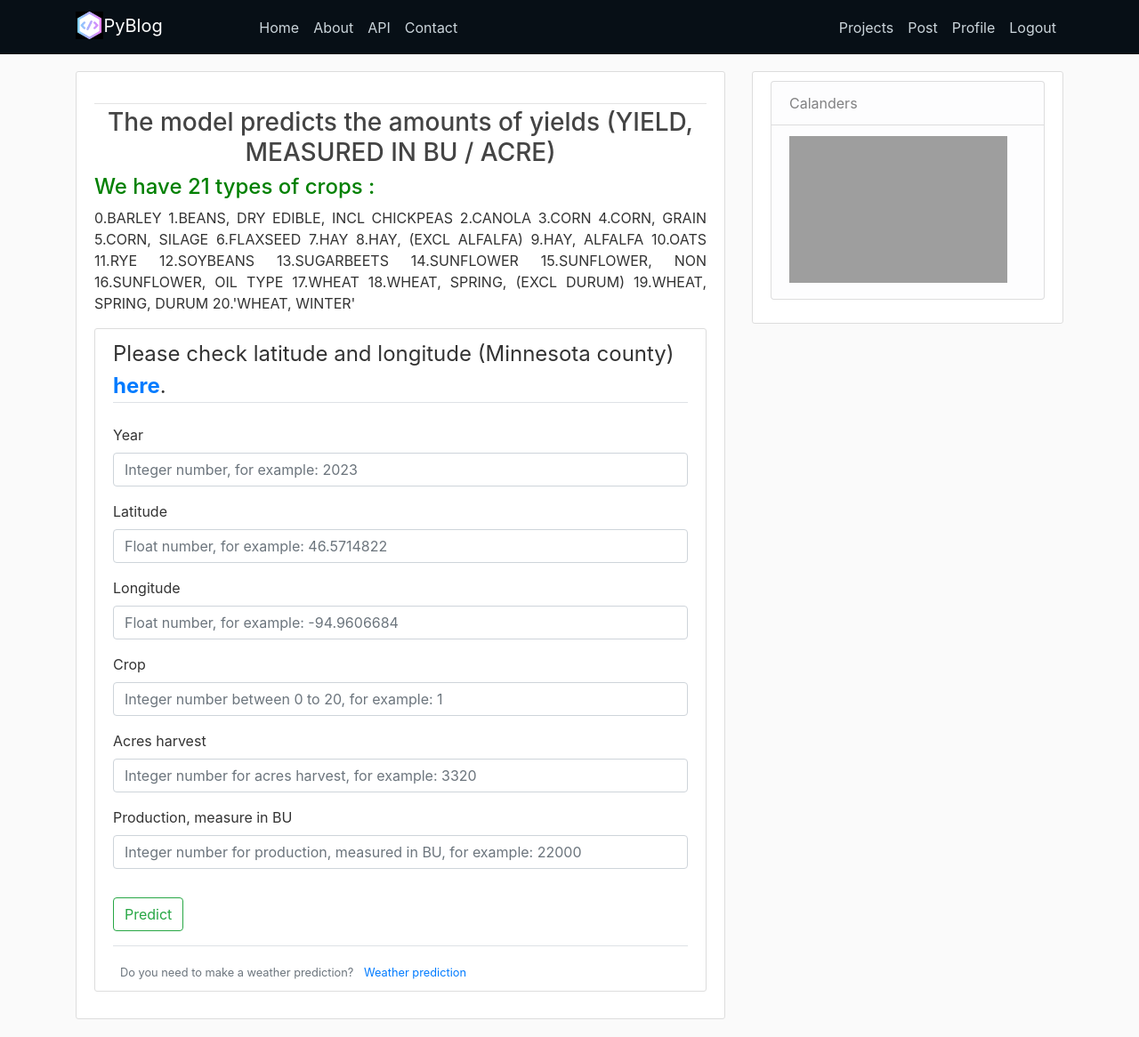
After one commit to arad1367/PyBlog_Django4, a Django app: page /projects/morgan-stanley/crop/ in a window 1280 px wide. The commit adds this page. Shown: the whole page at 89% size. Run offline with Django 4.2, Linux system fonts and the light colour scheme; a user stored in the database is signed in; parts of the project's set-up code (start-up, migrations or seed data) failed here and were passed over; some libraries are stand-ins or nearby versions; grey boxes are pictures that could not be loaded.

Commit message:
ML models are added

```diff
--- a/blog/admin.py
+++ b/blog/admin.py
@@ -1,5 +1,7 @@
 from django.contrib import admin
-from .models import Post
+from .models import Post, Crop, Weather
 
 # Register your models here.
 admin.site.register(Post)
+admin.site.register(Crop)
+admin.site.register(Weather)
--- /dev/null
+++ b/blog/templates/blog/crop_model.html
@@ -0,0 +1,99 @@
+{% extends 'blog/base.html' %}
+{% block body %}
+
+<article class="media content-section">
+    <div class="media-body">
+        <div class="article-metadata">
+            <a class="mr-2" href="#"></a>
+            <small class="text-muted"></small>
+            <div>
+                <small class="text-muted"><a href="#"></a></small>
+            </div>
+        </div>
+
+        <div>
+            {% if crop_pred <= 0 %}
+            <h1 style="text-align: center; color: rgb(230, 84, 31); font-weight: bold;">The prdicted yield amount is: {{crop_pred}}, It seems not good.</h1>
+            {% endif %}
+            {% if crop_pred > 0 %}
+            <h1 style="text-align: center; color: rgb(17, 92, 9); font-weight: bold;">The predicted yield amount is: {{crop_pred}}</h1>
+            {% endif %}
+        </div>
+
+        <h3 class="text-center"> The model predicts the amounts of yields (YIELD, MEASURED IN BU / ACRE)
+        </h3>
+        <div>
+            <h4 style="color: green;">We have 21 types of crops :</h3>
+                <p class="text-justify">
+                    0.BARLEY 1.BEANS, DRY EDIBLE, INCL CHICKPEAS 2.CANOLA 3.CORN
+                    4.CORN, GRAIN 5.CORN, SILAGE 6.FLAXSEED 7.HAY 8.HAY, (EXCL ALFALFA)
+                    9.HAY, ALFALFA 10.OATS 11.RYE 12.SOYBEANS 13.SUGARBEETS 14.SUNFLOWER
+                    15.SUNFLOWER, NON 16.SUNFLOWER, OIL TYPE 17.WHEAT
+                    18.WHEAT, SPRING, (EXCL DURUM) 19.WHEAT, SPRING, DURUM 20.'WHEAT, WINTER'
+                </p>
+        </div>
+
+        <!--Crop form-->
+        <div class="content-section">
+            <form method="POST">
+                {% csrf_token %}
+                <fieldset class="form-group">
+                    <legend class="border-bottom mb-4">
+                        Please check latitude and longitude (Minnesota county) <a
+                            href="https://www.latlong.net/"><b>here</b></a>.
+                    </legend>
+
+                    <div class="form-group">
+                        <label for="year">Year</label>
+                        <input type="number" class="form-control" id="year"
+                            placeholder="Integer number, for example: 2023" name="year" required="required">
+                    </div>
+                    <div class="form-group">
+                        <label for="latitude">Latitude</label>
+                        <input type="number" step="any" class="form-control" id="latitude"
+                            placeholder="Float number, for example: 46.5714822" name="latitude" required="required">
+                    </div>
+                    <div class="form-group">
+                        <label for="longitude">Longitude</label>
+                        <input type="number" step="any" class="form-control" id="longitude"
+                            placeholder="Float number, for example: -94.9606684" name="longitude" required="required">
+                    </div>
+                    <div class="form-group">
+                        <label for="crop">Crop</label>
+                        <input type="number" class="form-control" id="crop"
+                            placeholder="Integer number between 0 to 20, for example: 1" name="crop"
+                            required="required">
+                    </div>
+                    <div class="form-group">
+                        <label for="acres">Acres harvest</label>
+                        <input type="number" step="any" class="form-control" id="acres"
+                            placeholder="Integer number for acres harvest, for example: 3320" name="acres"
+                            required="required">
+                    </div>
+                    <div class="form-group">
+                        <label for="measure">Production, measure in BU</label>
+                        <input type="number" step="any" class="form-control" id="measure"
+                            placeholder="Integer number for production, measured in BU, for example: 22000"
+                            name="measure" required="required">
+                    </div>
+
+
+                </fieldset>
+                <div class="form-group">
+                    <button class="btn btn-outline-success" type="submit">Predict</button>
+                </div>
+            </form>
+            <div class="border-top pt-3">
+                <small class="text-muted ml-2">
+                    Do you need to make a weather prediction? <a class="ml-2"
+                        href="{% url 'blog:weather_model' %}">Weather prediction</a>
+                </small>
+            </div>
+        </div>
+        <!--End crop form-->
+
+    </div>
+</article>
+
+
+{% endblock body %}
--- a/blog/templates/blog/projects.html
+++ b/blog/templates/blog/projects.html
@@ -14,6 +14,9 @@
             <div>
                 <a href="https://github.com/arad1367/Altrata_task"><button class="btn btn-outline-info btn-lg mt-3" type="submit">Altrata assessment task</button></a>
             </div>
+            <div>
+                <a href="{% url 'blog:blog-morgan-stanley' %}"><button class="btn btn-outline-dark btn-lg mt-3" type="submit">Morgan Stanley challenge</button></a>
+            </div>
         </h3>
     </div>
 </article>
--- a/blog/urls.py
+++ b/blog/urls.py
@@ -16,6 +16,9 @@ urlpatterns = [
     path('about/', views.about, name='blog-about'), # localhost:8000/about/
     path('contact/', views.contact, name='blog-contact'), # localhost:8000/contact/
     path('projects/', views.projects, name='blog-projects'),
+    path('projects/morgan-stanley/', views.morgan_stanley, name='blog-morgan-stanley'),
+    path('projects/morgan-stanley/crop/', views.crop_model, name='crop_model'),
+    path('projects/morgan-stanley/weather/', views.weather_model, name='weather_model'),
     path('post/<str:username>/', UserPostListView.as_view(), name='user-posts'),
     path('api/', views.post_api_list, name='post_api_list'),
 ]
--- a/blog/views.py
+++ b/blog/views.py
@@ -1,5 +1,5 @@
 from django.shortcuts import render, redirect, get_object_or_404
-from .models import Post
+from .models import Post, Crop, Weather
 import random
 from django.views.generic import ListView, DetailView, CreateView, UpdateView, DeleteView
 from django.contrib.auth.mixins import LoginRequiredMixin, UserPassesTestMixin
@@ -15,6 +15,20 @@ from rest_framework.response import Response
 from rest_framework import status
 
 from django.contrib.auth.decorators import login_required
+
+import pandas as pd
+import pickle
+import joblib
+import sklearn
+from sklearn import linear_model
+import math
+import os
+
+
+# Load ML models
+model_crop_loaded = joblib.load('./MLmodels/agri_forest_com_django.pkl')
+model_weather_loaded = joblib.load('./MLmodels/W_LR_Model.pkl')
+
 
 # Function based view (home)
 def home(request):
@@ -127,6 +141,69 @@ def about(request):
 def projects(request):
     return render(request, 'blog/projects.html')
 
+@login_required
+def morgan_stanley(request):
+    return render(request, 'blog/morgan_stanley.html')
+
+@login_required
+def crop_model(request):
+    if request.method == 'POST':
+        temp={}
+        temp['Year'] = request.POST.get('year')
+        temp['Latitude'] = request.POST.get('latitude')
+        temp['Longitude'] = request.POST.get('longitude')
+        temp['Crop'] = request.POST.get('crop')
+        temp['Acres'] = request.POST.get('acres')
+        temp['Measured'] = request.POST.get('measure')
+
+        crop = Crop(Year=temp['Year'], Latitude=temp['Latitude'], Longitude=temp['Longitude'],
+                        Crop=temp['Crop'], Acres=temp['Acres'], Measured=temp['Measured'])
+
+        crop.save()
+
+        testData = pd.DataFrame({'x':temp}).transpose(copy=True)
+        testData = testData[['Year', 'Latitude', 'Longitude', 'Crop', 'Acres', 'Measured']]
+        # print(testData)
+        # print(type(testData))
+
+        crop_pred = round(model_crop_loaded.predict(testData)[0], 2)
+
+        context = {
+            'crop_pred': crop_pred
+        }
+        return render(request, 'blog/crop_model.html', context=context)
+    return render(request, 'blog/crop_model.html')
+
+
+@login_required
+def weather_model(request):
+    if request.method == 'POST':
+        temp={}
+        temp['Year'] = request.POST.get('year')
+        temp['Latitude'] = request.POST.get('latitude')
+        temp['Longitude'] = request.POST.get('longitude')
+        temp['tavg'] = request.POST.get('tavg')
+        temp['tmin'] = request.POST.get('tmin')
+        temp['tmax'] = request.POST.get('tmax')
+
+        weather = Weather(Year=temp['Year'], Latitude=temp['Latitude'], Longitude=temp['Longitude'],
+                        tavg=temp['tavg'], tmin=temp['tmin'], tmax=temp['tmax'])
+
+        weather.save()
+
+        testData = pd.DataFrame({'x':temp}).transpose(copy=True)
+        testData = testData[['Year', 'Latitude', 'Longitude', 'tavg', 'tmin', 'tmax']]
+        # print(testData)
+        # print(type(testData))
+
+        weather_pred = round(model_weather_loaded.predict(testData)[0], 1)
+
+        context = {
+            'weather_pred': weather_pred
+        }
+        return render(request, 'blog/weather_model.html', context=context)
+    return render(request, 'blog/weather_model.html')
+
 
 def contact(request):
     return render(request, 'blog/contact.html')
```
Also changed, not shown: blog/models.py (+18 -0 lines), blog/templates/blog/morgan_stanley.html (added, +26 -0 lines), blog/templates/blog/weather_model.html (added, +89 -0 lines), mysite/settings.py (+0 -7 lines), requirements.txt (+41 -0 lines), blog/migrations/0002_crop_weather.py (added), db.sqlite3, 2 other files.
